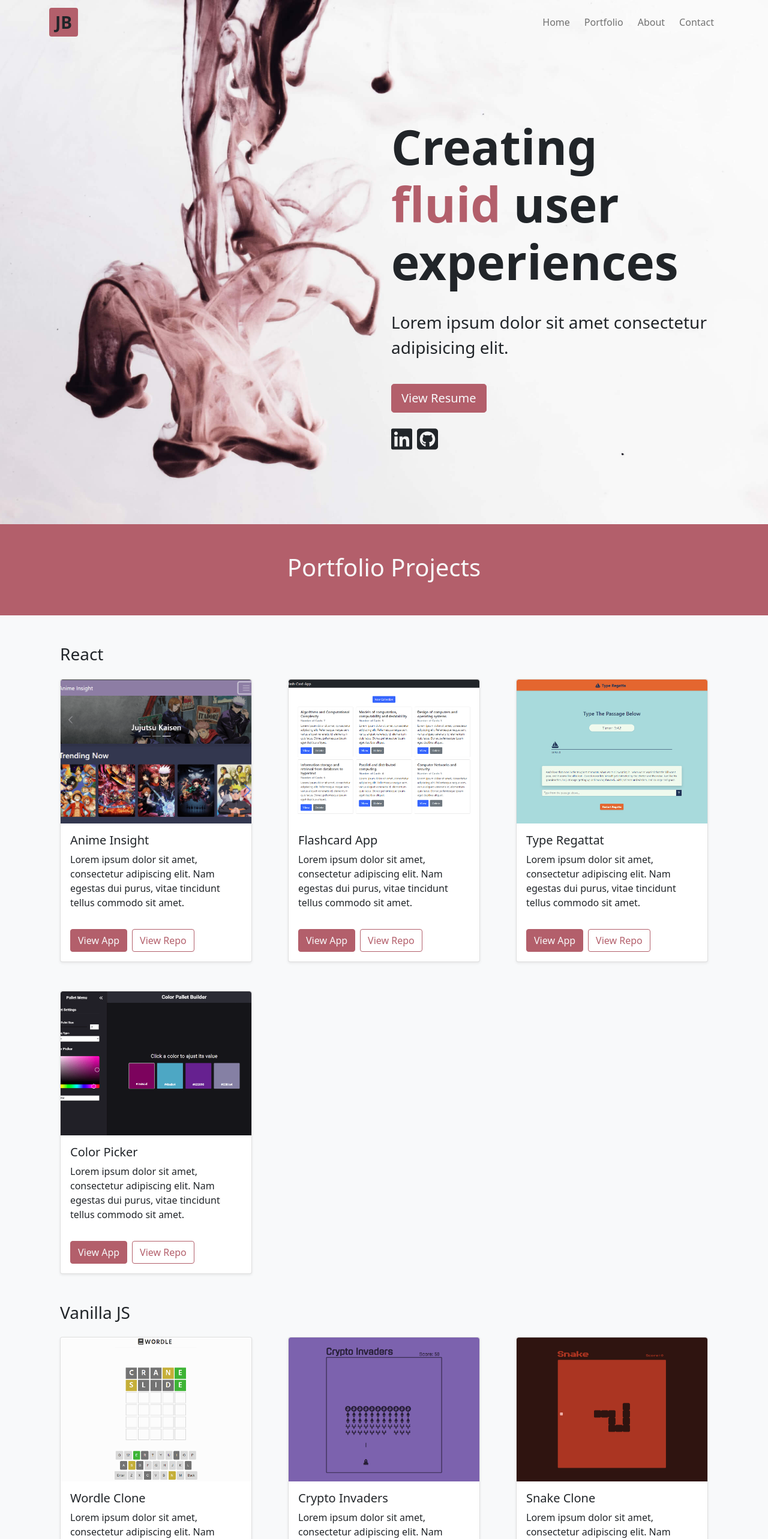
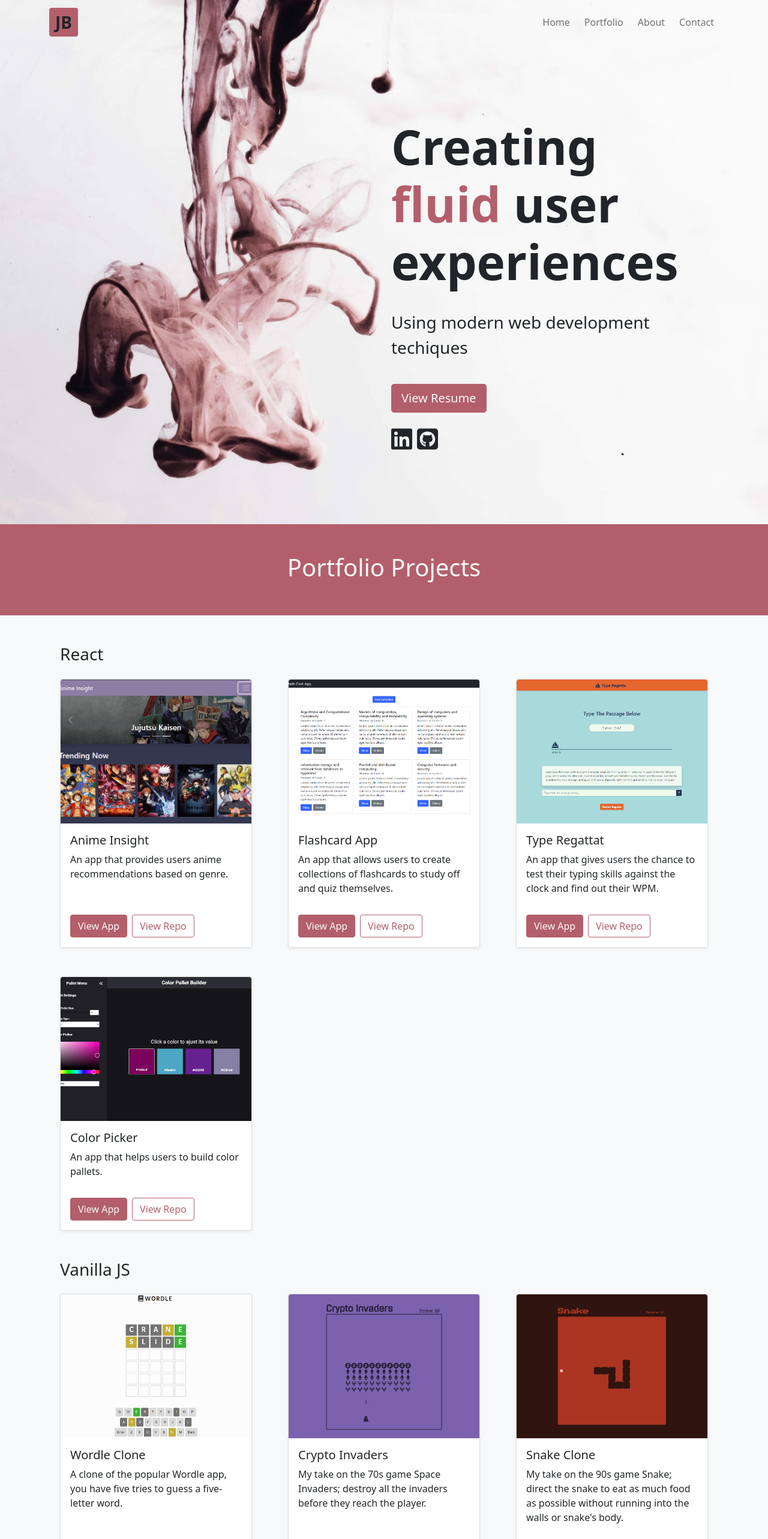
Before and after one commit to JoshuahBoardman/my-portfolio-site, a React (Create React App) app: page / in a window 1280 px wide. Shown: the top 2566 px of the page at 60% size. Built offline with nearby package versions, Linux system fonts and the light colour scheme.

Commit message:
Updated all lorem ipsum to actual text.

```diff
--- a/src/components/About.jsx
+++ b/src/components/About.jsx
@@ -26,17 +26,10 @@ const About = () => {
           <Col lg={6} className="mb-5">
             <h2 className="text-primary display-3 mb-4">About Me</h2>
             <p className="text-light lead">
-              Lorem ipsum dolor sit amet consectetur adipisicing elit. Sint
-              excepturi officia odio quaerat eveniet magnam perspiciatis amet
-              doloremque aperiam, totam numquam laborum, cupiditate nostrum
-              adipisci accusamus nesciunt quisquam quibusdam temporibus, sed
-              alias? Ex saepe necessitatibus, molestias earum sapiente culpa
-              exercitationem?
+            I'm passionate about computer information technology—especially programming and creating innovative software. Initially, I got into programming for developing games; however, after learning to program in C#, I realized that I had a passion for creating code to solve real problems for real-world applications. Since then, I have developed a good understanding of front-end web development.
             </p>
             <p className="text-light lead mb-4">
-              Lorem ipsum dolor, sit amet consectetur adipisicing elit.
-              Perspiciatis, saepe ex! Itaque tempore voluptate illum perferendis
-              veniam maiores repellendus ducimus.
+            Software development is full of captivating challenges; I am confident in my ability to rapidly learn what is needed to get the job done—on target and on time.
             </p>
             <h3 className="fs-3 text-primary mb-4">Skills</h3>
             <div className="d-flex gap-4">
--- a/src/components/Hero.jsx
+++ b/src/components/Hero.jsx
@@ -41,7 +41,7 @@ const Hero = () => {
               experiences
             </h1>
             <p className="fs-3 lead mt-4">
-              Lorem ipsum dolor sit amet consectetur adipisicing elit.
+            Using modern web development techiques
             </p>
             <Button href="https://docs.google.com/document/d/1gzXUX7FqIarPtPEw1BUg5FcNpL3kSs-b9rp_8zWAI7k/edit?usp=sharing" variant="primary" size="lg" className="mt-4 text-light">
               View Resume
--- a/src/components/Portfolio.jsx
+++ b/src/components/Portfolio.jsx
@@ -21,7 +21,11 @@ import PortfolioCard from "./PortfolioCard";
 const Portfolio = () => {
   // TODO: May move the Cols into the PortfolioCard component
   return (
-    <section id="portfolio" className="bg-light pb-5" style={{ width: "100vw" }}>
+    <section
+      id="portfolio"
+      className="bg-light pb-5"
+      style={{ width: "100vw" }}
+    >
       {/* TODO: Maybe make this a curvy box instead of being straight across */}
       <div
         className="d-flex justify-content-center bg-primary py-5 mb-4"
@@ -51,7 +55,7 @@ const Portfolio = () => {
               image={animeInsight}
               title={"Anime Insight"}
               text={
-                "Lorem ipsum dolor sit amet, consectetur adipiscing elit. Nam egestas dui purus, vitae tincidunt tellus commodo sit amet."
+                "An app that provides users anime recommendations based on genre."
               }
               repoLink={"https://github.com/JoshuahBoardman/Anime-Insight-App"}
               altText={"Anime Insight"}
@@ -67,7 +71,7 @@ const Portfolio = () => {
               image={flashCard}
               title={"Flashcard App"}
               text={
-                "Lorem ipsum dolor sit amet, consectetur adipiscing elit. Nam egestas dui purus, vitae tincidunt tellus commodo sit amet."
+                "An app that allows users to create collections of flashcards to study off and quiz themselves."
               }
               repoLink={"https://github.com/JoshuahBoardman/flash-card-app"}
               altText={"Flashcard App"}
@@ -83,7 +87,7 @@ const Portfolio = () => {
               image={typeRegatta}
               title={"Type Regattat"}
               text={
-                "Lorem ipsum dolor sit amet, consectetur adipiscing elit. Nam egestas dui purus, vitae tincidunt tellus commodo sit amet."
+                "An app that gives users the chance to test their typing skills against the clock and find out their WPM."
               }
               repoLink={"https://github.com/JoshuahBoardman/type-regatta"}
               altText={"Type Regattat"}
@@ -98,9 +102,7 @@ const Portfolio = () => {
             <PortfolioCard
               image={colorPicker}
               title={"Color Picker"}
-              text={
-                "Lorem ipsum dolor sit amet, consectetur adipiscing elit. Nam egestas dui purus, vitae tincidunt tellus commodo sit amet."
-              }
+              text={"An app that helps users to build color pallets."}
               repoLink={"https://github.com/JoshuahBoardman/color-picker-app"}
               altText={"Color Picker"}
             />
@@ -121,10 +123,10 @@ const Portfolio = () => {
             className="mb-5 d-flex justify-content-center"
           >
             <PortfolioCard
-              image={wordleClone }
+              image={wordleClone}
               title={"Wordle Clone"}
               text={
-                "Lorem ipsum dolor sit amet, consectetur adipiscing elit. Nam egestas dui purus, vitae tincidunt tellus commodo sit amet."
+                "A clone of the popular Wordle app, you have five tries to guess a five-letter word."
               }
               repoLink={"https://github.com/JoshuahBoardman/My-Wordle-Clone"}
               altText={"Wordle Clone"}
@@ -140,7 +142,7 @@ const Portfolio = () => {
               image={cryptoInvaders}
               title={"Crypto Invaders"}
               text={
-                "Lorem ipsum dolor sit amet, consectetur adipiscing elit. Nam egestas dui purus, vitae tincidunt tellus commodo sit amet."
+                "My take on the 70s game Space Invaders; destroy all the invaders before they reach the player. "
               }
               repoLink={"https://github.com/JoshuahBoardman/My-Space-Invaders"}
               altText={"Crypto Invaders"}
@@ -156,7 +158,7 @@ const Portfolio = () => {
               image={snakeClone}
               title={"Snake Clone"}
               text={
-                "Lorem ipsum dolor sit amet, consectetur adipiscing elit. Nam egestas dui purus, vitae tincidunt tellus commodo sit amet.vitae tincidunt tellus commodo sit amet."
+                "My take on the 90s game Snake; direct the snake to eat as much food as possible without running into the walls or snake's body."
               }
               repoLink={"https://github.com/JoshuahBoardman/My-Snake-Game"}
               altText={"Snake Clone"}
@@ -172,9 +174,11 @@ const Portfolio = () => {
               image={pokemonRandomizer}
               title={"Pokemon Team Randomizer"}
               text={
-                "Lorem ipsum dolor sit amet, consectetur adipiscing elit. Nam egestas dui purus, vitae tincidunt tellus commodo sit amet."
+                "An app that randomly generates a Pokemon team (for any pokemon game in the series) for users to use in the game."
               }
-              repoLink={"https://github.com/JoshuahBoardman/Pokemon-Team-Randomizer"}
+              repoLink={
+                "https://github.com/JoshuahBoardman/Pokemon-Team-Randomizer"
+              }
               altText={"Pokemon Team Randomizer"}
             />
           </Col>
```
